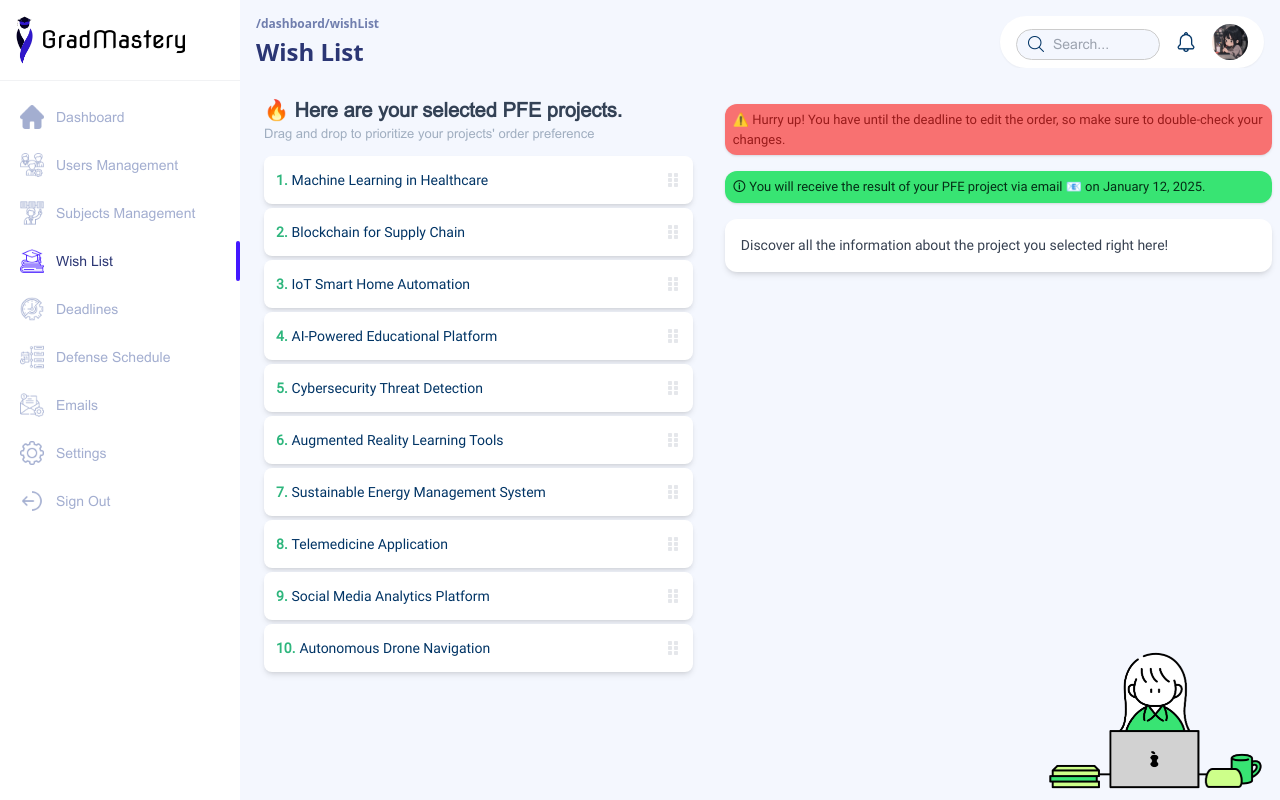
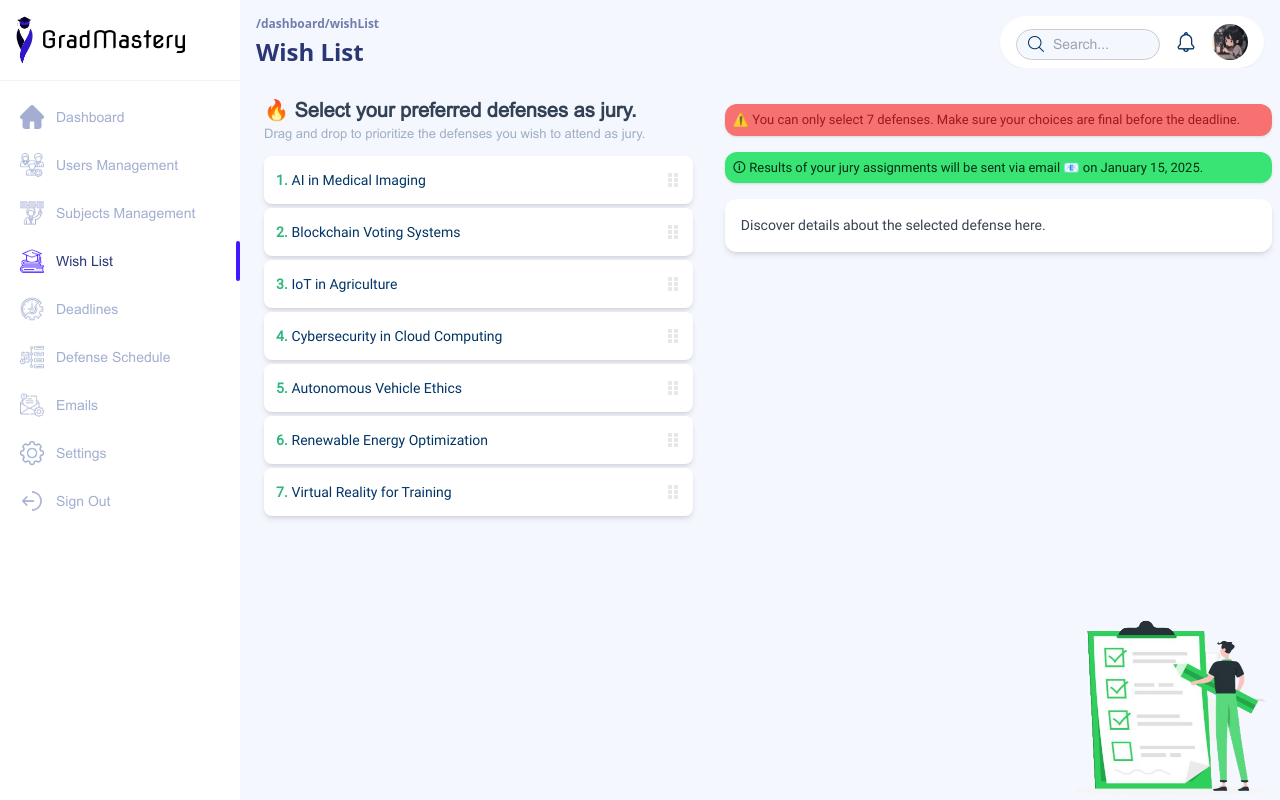
Before and after one commit to MarwaBchm/pfe-front, a React (Vite) app in the folder pfe-frontend/: page /dashboard/wishList in a window 1280 px wide. Built offline with nearby package versions, Linux system fonts and the light colour scheme.

Commit message:
up2
professor wish list

```diff
--- a/pfe-frontend/src/components/ui/ProfessorWishList.jsx
+++ b/pfe-frontend/src/components/ui/ProfessorWishList.jsx
@@ -1,7 +1,144 @@
-import React from "react";
+import React, { useState } from "react";
+import { DndProvider, useDrag, useDrop } from "react-dnd";
+import { HTML5Backend } from "react-dnd-html5-backend";
+import { FaGripVertical } from "react-icons/fa";
 
-const ProfessorWishList = () => {
-  return <div>Professor's Wishlist</div>;
-};
+const defenseTopics = [
+  {
+    title: "AI in Medical Imaging",
+    details: "Exploring AI applications in diagnostic imaging.",
+  },
+  {
+    title: "Blockchain Voting Systems",
+    details: "Implementing secure and transparent voting mechanisms.",
+  },
+  {
+    title: "IoT in Agriculture",
+    details: "Using IoT to optimize agricultural practices.",
+  },
+  {
+    title: "Cybersecurity in Cloud Computing",
+    details: "Enhancing security for cloud-based services.",
+  },
+  {
+    title: "Autonomous Vehicle Ethics",
+    details: "Addressing ethical challenges in autonomous systems.",
+  },
+  {
+    title: "Renewable Energy Optimization",
+    details: "Improving efficiency in renewable energy systems.",
+  },
+  {
+    title: "Virtual Reality for Training",
+    details: "Leveraging VR for immersive training solutions.",
+  },
+];
+
+function DraggableItem({ topic, index, moveItem, onIconClick }) {
+  const [{ isDragging }, drag] = useDrag({
+    type: "DEFENSE_TOPIC",
+    item: { index },
+    collect: (monitor) => ({
+      isDragging: monitor.isDragging(),
+    }),
+  });
+
+  const [, drop] = useDrop({
+    accept: "DEFENSE_TOPIC",
+    hover: (draggedItem) => {
+      if (draggedItem.index !== index) {
+        moveItem(draggedItem.index, index);
+        draggedItem.index = index;
+      }
+    },
+  });
+
+  return (
+    <div
+      ref={(node) => drag(drop(node))}
+      className={`p-3 my-1 bg-white justify-between rounded-lg shadow-md cursor-move transition-opacity duration-300 ${
+        isDragging ? "opacity-50" : "opacity-100"
+      } flex items-center space-x-3`}
+    >
+      <div>
+        <span className="text-sm font-semibold text-green-1 font-Roboto">
+          {index + 1}.
+        </span>
+        <span className="text-sm font-medium text-blue-1 font-Roboto pl-1">
+          {topic.title}
+        </span>
+      </div>
+      <FaGripVertical
+        className="text-gray-200 cursor-pointer"
+        onClick={() => onIconClick(topic)}
+      />
+    </div>
+  );
+}
+
+function ProfessorWishList() {
+  const [topics, setTopics] = useState(defenseTopics.slice(0, 7));
+  const [selectedTopic, setSelectedTopic] = useState(null);
+
+  const moveItem = (fromIndex, toIndex) => {
+    const updatedTopics = [...topics];
+    const [removed] = updatedTopics.splice(fromIndex, 1);
+    updatedTopics.splice(toIndex, 0, removed);
+    setTopics(updatedTopics);
+  };
+
+  return (
+    <div className="flex flex-row w-full justify-start items-start">
+      <div className="h-auto p-4 rounded-lg flex flex-col justify-start w-[45%]">
+        <h1 className="text-xl font-bold text-slate-700">
+          🔥 Select your preferred defenses as jury.
+        </h1>
+        <p className="text-gray-3 mb-2 text-13">
+          Drag and drop to prioritize the defenses you wish to attend as jury.
+        </p>
+        <DndProvider backend={HTML5Backend}>
+          <div className="space-y-1">
+            {topics.map((topic, index) => (
+              <DraggableItem
+                key={topic.title}
+                topic={topic}
+                index={index}
+                moveItem={moveItem}
+                onIconClick={(topic) => setSelectedTopic(topic)}
+              />
+            ))}
+          </div>
+        </DndProvider>
+      </div>
+      <div className="flex flex-col justify-start items-start w-[55%] lg:pl-4 pt-6 pb-28">
+        <span className="flex w-full rounded-xl bg-red-400 shadow text-red-800 py-1.5 px-2 text-13 justify-start items-center font-Roboto font-extralight">
+          ⚠️ You can only select 7 defenses. Make sure your choices are final
+          before the deadline.
+        </span>
+        <span className="flex w-full rounded-xl bg-green-2 shadow text-green-950 py-1.5 px-2 text-13 justify-start items-center font-Roboto font-extralight mt-4">
+          🛈 Results of your jury assignments will be sent via email 📧 on
+          January 15, 2025.
+        </span>
+        <img
+          src="/wishListProfessor.png"
+          className="w-56 fixed bottom-1 right-3"
+        />
+
+        <div className="mt-4 w-full bg-white p-4 rounded-xl shadow-md ">
+          {selectedTopic ? (
+            <>
+              <h2 className="text-lg font-bold mb-2">{selectedTopic.title}</h2>
+              <p className="text-gray-700">{selectedTopic.details}</p>
+            </>
+          ) : (
+            <p className="text-gray-700 text-14 font-Roboto">
+              Discover details about the selected defense here.
+            </p>
+          )}
+        </div>
+      </div>
+    </div>
+  );
+}
 
 export default ProfessorWishList;
--- a/pfe-frontend/src/components/ui/StudentWishList.jsx
+++ b/pfe-frontend/src/components/ui/StudentWishList.jsx
@@ -133,7 +133,7 @@ function StudentWishList() {
           🛈 You will receive the result of your PFE project via email 📧 on
           January 12, 2025.
         </span>
-        <img src="/wishList.png" className="w-56 fixed bottom-1 right-3" />
+        <img src="/wishListStudent.png" className="w-56 fixed bottom-1 right-3" />
 
         <div className="mt-4 w-full bg-white p-4 rounded-xl shadow-md ">
           {selectedTopic ? (
--- a/pfe-frontend/src/components/wishList.jsx
+++ b/pfe-frontend/src/components/wishList.jsx
@@ -4,7 +4,7 @@ import StudentWishList from "./ui/StudentWishList";
 
 const WishList = () => {
   // Define the role (Change 'professor' to 'student' to test)
-  const role = "student"; // Change to 'student' to display StudentWishList
+  const role = "professor"; // Change to 'student' to display StudentWishList
 
   return (
     <div className=" flex justify-start items-start  w-full mx-2 my-3 rounded-md">
```
Also changed, not shown: pfe-frontend/public/wishListProfessor.png (added), pfe-frontend/public/wishListStudent.png (renamed from pfe-frontend/public/wishList.png).
